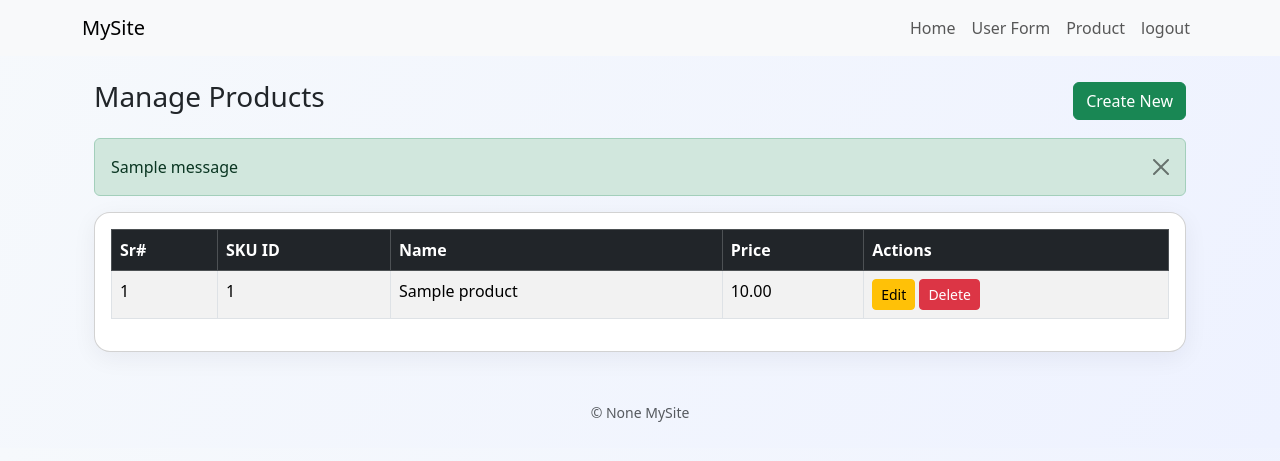
After one commit to MUHAMMADIBRAHIM028/django-web, a Django app: page /manage-products/ in a window 1280 px wide. The commit adds this page. Shown: the top 461 px of the page. Run offline with Django 5.2, Linux system fonts and the light colour scheme; a user stored in the database is signed in; tables that the repository leaves empty hold one stand-in row (values such as "Sample post"); one stand-in notice (Sample message) is shown.

Commit message:
updateproduct

```diff
--- a/djangoweb/homepage/forms.py
+++ b/djangoweb/homepage/forms.py
@@ -14,9 +14,10 @@ class UserInfoForm(forms.ModelForm):
 class ProductForm(forms.ModelForm):
     class Meta:
         model = Product
-        fields = ['user_role', 'name', 'sku_id', 'description', 'price', 'discount']
+        fields = ['user_role', 'name', 'sku_id', 'description', 'price', 'discount','product_type']
         widgets = {
             'description': forms.Textarea(attrs={'rows': 4}),
+
         }
 
 class SignupForm(UserCreationForm):
--- a/djangoweb/homepage/models.py
+++ b/djangoweb/homepage/models.py
@@ -21,6 +21,12 @@ class Product(models.Model):
         ('Admin', 'Admin'),
         ('User', 'User'),
     ]
+    PRODUCT_TYPES = [
+        ('physical', 'Physical'),
+        ('virtual', 'Virtual'),
+    ]
+
+
     # Dropdown to select role
     user_role = models.CharField(max_length=20, choices=ROLE_CHOICES)
     # Name field
@@ -33,6 +39,13 @@ class Product(models.Model):
     price = models.DecimalField(max_digits=10, decimal_places=2)
     # Discount field
     discount = models.DecimalField(max_digits=5, decimal_places=2)
+
+    product_type = models.CharField(
+        max_length=10,
+        choices=PRODUCT_TYPES,
+        default='physical'
+
+    )
 
     def __str__(self):
         return self.name
--- a/djangoweb/homepage/templates/homepage/base.html
+++ b/djangoweb/homepage/templates/homepage/base.html
@@ -26,7 +26,7 @@
            {% if user.is_authenticated %}
           <li class="nav-item"><a class="nav-link" href="{% url 'index' %}">Home</a></li>
           <li class="nav-item"><a class="nav-link" href="{% url 'user_info' %}">User Form</a></li>
-          <li class="nav-item"><a class="nav-link" href="{% url 'product' %}">Product</a></li>
+          <li class="nav-item"><a class="nav-link" href="{% url 'manage_products' %}">Product</a></li>
           <li class="nav-item"><a class="nav-link" href="{% url 'logout' %}">logout</a></li>
            {% else %}
           <li class="nav-item"><a class="nav-link" href="{% url 'signup' %}">Sign Up</a></li>
--- /dev/null
+++ b/djangoweb/homepage/templates/homepage/manage_products.html
@@ -0,0 +1,63 @@
+{% extends "homepage/base.html" %}
+
+{% block title %}Manage Products{% endblock %}
+
+{% block content %}
+<div class="container mt-4">
+
+    <!-- Navigation Links -->
+    <div class="mb-3 d-flex justify-content-between align-items-center">
+        <h3>Manage Products</h3>
+        <a href="{% url 'product_create' %}" class="btn btn-success">Create New</a>
+    </div>
+
+    <!-- Notifications -->
+    {% if messages %}
+        {% for message in messages %}
+            <div class="alert alert-{{ message.tags }} alert-dismissible fade show" role="alert">
+                {{ message }}
+                <button type="button" class="btn-close" data-bs-dismiss="alert" aria-label="Close"></button>
+            </div>
+        {% endfor %}
+    {% endif %}
+
+    <!-- Products Table -->
+    <div class="card p-3">
+        <table class="table table-bordered table-striped table-hover">
+            <thead class="table-dark">
+                <tr>
+                    <th>Sr#</th>
+                    <th>SKU ID</th>
+                    <th>Name</th>
+                    <th>Price</th>
+                    <th>Actions</th>
+                </tr>
+            </thead>
+            <tbody>
+                {% if products %}
+                    {% for product in products %}
+                        <tr>
+                            <td>{{ forloop.counter }}</td> <!-- Sr# -->
+                            <td>{{ product.sku_id }}</td> <!-- SKU ID -->
+                            <td>{{ product.name }}</td>
+                            <td>{{ product.price }}</td>
+                            <td>
+                                <a href="{% url 'product_update' product.id %}" class="btn btn-sm btn-warning">Edit</a>
+                                <a href="{% url 'product_delete' product.id %}" class="btn btn-sm btn-danger"
+                                   onclick="return confirm('Are you sure you want to delete this product?');">
+                                    Delete
+                                </a>
+                            </td>
+                        </tr>
+                    {% endfor %}
+                {% else %}
+                    <tr>
+                        <td colspan="5" class="text-center">No products found.</td>
+                    </tr>
+                {% endif %}
+            </tbody>
+        </table>
+    </div>
+
+</div>
+{% endblock %}
--- a/djangoweb/homepage/urls.py
+++ b/djangoweb/homepage/urls.py
@@ -13,4 +13,8 @@ urlpatterns = [
     # --- New Product URL ---
     path("product/", views.product_view, name="product"),
     path('accounts/login/', views.login_view),
+    path('manage-products/', views.manage_products, name='manage_products'),
+    path('products/create/', views.product_create, name='product_create'),
+    path('products/<int:pk>/edit/', views.product_update, name='product_update'),
+    path('products/<int:pk>/delete/', views.product_delete, name='product_delete'),
 ]
--- a/djangoweb/homepage/views.py
+++ b/djangoweb/homepage/views.py
@@ -12,6 +12,7 @@ import uuid
 from django.contrib.auth.models import User
 from .models import Profile
 from django.template import engines
+from django.shortcuts import get_object_or_404
 
 
 @login_required
@@ -22,7 +23,7 @@ def index(request):
      {% block title %}Welcome{% endblock %}
      {% block content %}
        <div class="container text-center mt-5">
-                <h1>Hello! I am Rodu Sultan Jhang 🌍</h1>
+                <h1>Hello! I am {{ request.user.username }} 🌍</h1>
                 <p>Current time and date: <b>{{ now|date:"Y-m-d H:i:s" }}</b></p>
             </div>
             {% endblock %}
@@ -73,6 +74,9 @@ def login_view(request):
             user = authenticate(request, username=username, password=password)
             if user is not None:
                 login(request, user)
+                next_url = request.GET.get('next')
+                if next_url:
+                 return redirect(next_url)
                 return redirect('index')  # change 'home' to your homepage URL name
         messages.error(request, 'Invalid email or password')
     return render(request, 'homepage/login.html')
@@ -118,6 +122,7 @@ def product_view(request):
     if request.method == 'POST':
         form = ProductForm(request.POST)
         if form.is_valid():
+            form = ProductForm(request.POST, instance=product)
             form.save()
             return HttpResponse("<h2>Product saved successfully!</h2>")
     else:
@@ -125,6 +130,56 @@ def product_view(request):
 
     return render(request, "homepage/product_form.html", {'form': form})
 
+#------------Manage product--------------
+@login_required
+def manage_products(request):
+    """List all products with action buttons."""
+    products = Product.objects.all().order_by('id')
+    return render(request, 'homepage/manage_products.html', {'products': products})
+
+
+@login_required
+def product_create(request):
+    """Create a new product."""
+    if request.method == 'POST':
+        form = ProductForm(request.POST)
+        if form.is_valid():
+            form.save()
+            messages.success(request, '✅ Product has been saved successfully!')
+            return redirect('manage_products')
+        else:
+            print(form.errors)
+            messages.error(request, '❌ Please correct the errors below.')
+    else:
+        form = ProductForm()
+    return render(request, 'homepage/product_form.html', {'form': form, 'title': 'Create Product'})
+
+
+@login_required
+def product_update(request, pk):
+    """Edit an existing product."""
+    product = get_object_or_404(Product, pk=pk)
+    if request.method == 'POST':
+        form = ProductForm(request.POST, instance=product)
+        if form.is_valid():
+            form.save()
+            messages.success(request, '✅ Product has been updated successfully!')
+            return redirect('manage_products')
+    else:
+        form = ProductForm(instance=product)
+    return render(request, 'homepage/product_form.html', {'form': form, 'title': 'Edit Product'})
+
+
+@login_required
+def product_delete(request, pk):
+    """Delete a product."""
+    product = get_object_or_404(Product, pk=pk)
+    product.delete()
+    messages.success(request, '✅ Product deleted successfully!')
+    return redirect('manage_products')
+
+
+
 @login_required
 def logout_view(request):
     logout(request)
```
Also changed, not shown: djangoweb/homepage/templates/homepage/product_form.html (+30 -2 lines), djangoweb/homepage/migrations/0004_product_product_type.py (added).
